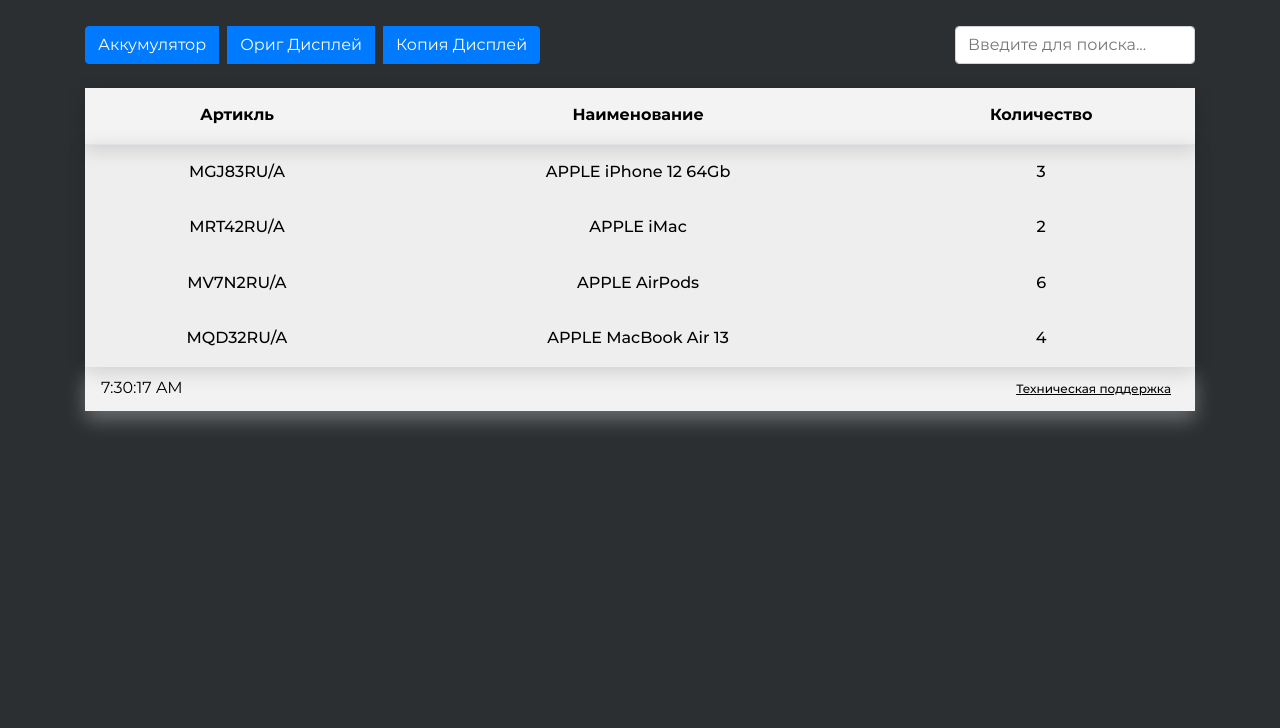
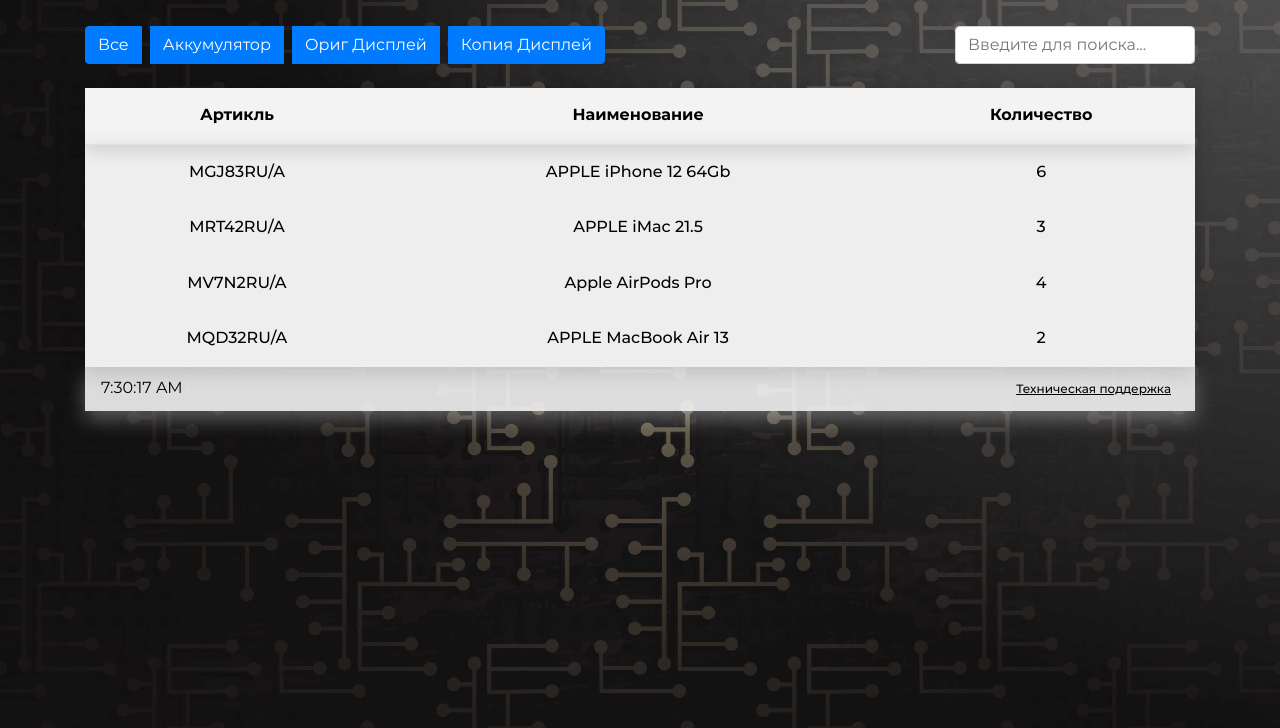
Before and after one commit to dogram99/GSRemSklad, a React app: page / in a window 1280 px wide. Shown: the part 72-800 px from the top of the page. Built offline with nearby package versions, Linux system fonts and the light colour scheme.

Commit message:
Добавил функционал: - Настроил поиск - Настроил фильтры - Добавил background-image - Подрефакторил немного стили и код

```diff
--- a/public/index.html
+++ b/public/index.html
@@ -11,7 +11,7 @@
     <link rel="stylesheet" href="css/normalize.min.css">
     <link rel="stylesheet" href="css/custom-fonts.css">
 </head>
-<body>
+<body style="background-image:url(img/black-bg_optimized.jpg);">
 <div id="root"></div>
 </body>
 </html>
--- a/src/components/app/app.css
+++ b/src/components/app/app.css
@@ -1,6 +1,12 @@
+html, body,
 #root,
 #inner-app {
     min-height: 100vh;
+    box-sizing: border-box;
+}
+
+#inner-app {
+    transition: all .3s ease-in-out;
 }
 
 body {
@@ -11,17 +17,18 @@
     font-size: 16px;
     line-height: 1.6;
     font-weight: 400;
-    color: #fff;
 
-    /*background-color: #000;*/
-    background-repeat: repeat;
-    background-size: auto;
+    background-color: #000;
+    background-repeat: no-repeat;
+    background-size: cover;
+    background-position: center center;
 
     overflow-x: hidden !important;
 }
 
 a {
     color: #ffffff;
+    transition: all .2s ease-in-out;
 }
 
 img {
@@ -29,6 +36,18 @@
     height: auto;
     vertical-align: bottom;
 }
+
+
+.light-color-theme {
+    color: #000;
+    /*background-color: #2b2f32;*/
+}
+
+.dark-color-theme {
+    color: #fff;
+    /*background-color: #171615;*/
+}
+
 
 .relative {
     position: relative;
@@ -50,17 +69,6 @@
     background-color: rgba(0, 0, 0, .4);
 }
 
-.dark-color-theme {
-    background-color: #171615;
-}
-
-.light-color-theme {
-    background-color: #2b2f32;
-}
-
-#inner-app {
-    transition: all .3s ease-in-out;
-}
 
 .btn {
     display: inline-block;
@@ -105,13 +113,13 @@
     cursor: pointer;
 }
 
-@media(max-width: 992px) {
+@media (max-width: 992px) {
     .btn {
         font-size: .9rem;
     }
 }
 
-@media(max-width: 767px) {
+@media (max-width: 767px) {
     .btn {
         font-size: .6rem;
     }
--- a/src/components/app/app.js
+++ b/src/components/app/app.js
@@ -13,6 +13,14 @@
     state = {
         hasError: false,
         light: false,
+        items: [
+            {id: 1, label: 'APPLE iPhone 12 64Gb', article: 'MGJ83RU/A', category: 'battery', quantity: 6},
+            {id: 2, label: 'APPLE iMac 21.5', article: 'MRT42RU/A', category: 'original_display', quantity: 3},
+            {id: 3, label: 'Apple AirPods Pro', article: 'MV7N2RU/A', category: 'copy_display', quantity: 4},
+            {id: 4, label: 'APPLE MacBook Air 13', article: 'MQD32RU/A', category: 'battery', quantity: 2}
+        ],
+        filter: 'all',
+        search: ''
     }
 
     updateLightStatus = (status) => {
@@ -24,11 +32,41 @@
         )
     }
 
+    onFilterChange = (filter) => {
+        this.setState({filter});
+    };
+
+    onSearchChange = (search) => {
+        this.setState({search});
+    };
+
+    filterItems(items, filter) {
+        if (filter === 'all') {
+            return items;
+        } else if (filter === 'battery') {
+            return items.filter((item) => (item.category === 'battery'));
+        } else if (filter === 'original_display') {
+            return items.filter((item) => item.category === 'original_display');
+        } else if (filter === 'copy_display') {
+            return items.filter((item) => item.category === 'copy_display');
+        }
+    }
+
+    searchItems(items, search) {
+        if (search.length === 0) {
+            return items;
+        }
+
+        return items.filter((item) => {
+            return item.label.toLowerCase().indexOf(search.toLowerCase()) > -1;
+        });
+    }
+
     render() {
-        const {light} = this.state;
+        const {light, filter, items, search} = this.state;
+        const visibleItems = this.searchItems(this.filterItems(items, filter), search);
 
         let classNames = 'light-color-theme';
-
         if (light) {
             classNames = 'dark-color-theme';
         }
@@ -42,17 +80,20 @@
                         <div className="container">
                             <div className="row mt-3 mb-4">
                                 <div className="col-12 pb-4 pb-md-0 col-md-8">
-                                    <ItemStatusFilter/>
+                                    <ItemStatusFilter
+                                        filter={filter}
+                                        onFilterChange={this.onFilterChange}/>
                                 </div>
                                 <div className="col-12 col-md-4">
                                     <div className="search-panel">
-                                        <SearchPanel/>
+                                        <SearchPanel
+                                            onSearchChange={this.onSearchChange}/>
                                     </div>
                                 </div>
                             </div>
                             <div className="row">
                                 <div className="col-12">
-                                    <Table/>
+                                    <Table items={visibleItems}/>
                                 </div>
                             </div>
                         </div>
--- a/src/components/footer/footer.css
+++ b/src/components/footer/footer.css
@@ -1,6 +1,6 @@
 .light-color-theme .page-footer__bottom {
     color: #000000;
-    background-color: #f2f2f2;
+    background-color: rgba(242, 242, 242, .9);
     box-shadow: 0 9px 19px rgba(255, 255, 255, .3)
 }
 
@@ -9,7 +9,7 @@
 }
 
 .dark-color-theme .page-footer__bottom {
-    background-color: rgba(255, 255, 255, 0.1);
+    background-color: rgba(0, 0, 0, 0.9);
     box-shadow: 0 9px 19px rgba(255, 255, 255, .15)
 }
 
--- a/src/components/item-status-filter/item-status-filter.js
+++ b/src/components/item-status-filter/item-status-filter.js
@@ -1,22 +1,23 @@
 import React from 'react';
 
 const filterButtons = [
-    {name: 'all', label: 'Аккумулятор'},
-    {name: 'active', label: 'Ориг Дисплей'},
-    {name: 'done', label: 'Копия Дисплей'}
+    {name: 'all', label: 'Все'},
+    {name: 'battery', label: 'Аккумулятор'},
+    {name: 'original_display', label: 'Ориг Дисплей'},
+    {name: 'copy_display', label: 'Копия Дисплей'}
 ];
 
 const ItemStatusFilter = ({filter, onFilterChange = () => {}}) => {
 
     const buttons = filterButtons.map(({name, label}) => {
         const isActive = name === filter;
-        const classNames = 'btn ' + (isActive ? 'btn-info' : 'btn-outline-secondary');
+        const classNames = 'btn btn-primary mr-2 ' + (isActive ? 'btn-info' : 'btn-outline-secondary');
 
         return (
             <button key={name}
                     type="button"
                     onClick={() => onFilterChange(name)}
-                    className={classNames} className="btn btn-primary mr-2">{label}</button>
+                    className={classNames}>{label}</button>
         );
     });
 
--- /dev/null
+++ b/src/components/table-item/index.js
@@ -0,0 +1,3 @@
+import TableItem from './table-item';
+
+export default TableItem;
--- /dev/null
+++ b/src/components/table-item/table-item.js
@@ -0,0 +1,14 @@
+import React from 'react';
+import './table-item.css';
+
+const TableItem = ({label, article, quantity}) => {
+    return (
+        <React.Fragment>
+            <td>{article}</td>
+            <td>{label}</td>
+            <td>{quantity}</td>
+        </React.Fragment>
+    );
+};
+
+export default TableItem;
--- a/src/components/table/table.js
+++ b/src/components/table/table.js
@@ -1,6 +1,7 @@
 import React, {Component} from 'react';
 import './table.css';
 import SwapiService from "../../services/swapi-service";
+import TableItem from "../table-item";
 
 export default class Table extends Component {
 
@@ -11,9 +12,19 @@
     }
 
     render() {
+        const {items} = this.props;
+
+        const elements = items.map((item) => {
+            const {id, ...itemProps} = item;
+            return (
+                <tr key={id}>
+                    <TableItem{...itemProps}/>
+                </tr>
+            );
+        });
+
         return (
-            // style={{backgroundImage: `url(${HeroBg})`}}
-            <table className="table table-dark" id="main-table">
+            <table className="table" id="main-table">
                 <thead>
                 <tr>
                     <th>Артикль</th>
@@ -22,26 +33,7 @@
                 </tr>
                 </thead>
                 <tbody>
-                <tr>
-                    <td>MGJ83RU/A</td>
-                    <td>APPLE iPhone 12 64Gb</td>
-                    <td>3</td>
-                </tr>
-                <tr>
-                    <td>MRT42RU/A</td>
-                    <td>APPLE iMac</td>
-                    <td>2</td>
-                </tr>
-                <tr>
-                    <td>MV7N2RU/A</td>
-                    <td>APPLE AirPods</td>
-                    <td>6</td>
-                </tr>
-                <tr>
-                    <td>MQD32RU/A</td>
-                    <td>APPLE MacBook Air 13</td>
-                    <td>4</td>
-                </tr>
+                {elements}
                 </tbody>
             </table>
         )
--- a/src/services/swapi-service.js
+++ b/src/services/swapi-service.js
@@ -25,8 +25,8 @@
     _transformDetail = (detail) => {
         return {
             id: this._extractId(detail),
-            article: detail.name,
-            name: detail.name,
+            label: detail.label,
+            article: detail.article,
             quantity: detail.quantity,
         }
     }
```
Also changed, not shown: public/img/bg1_optimized.jpg (deleted), public/img/black-bg_optimized.jpg (added), public/img/favicon.ico, public/img/logo-full-black.svg (deleted), src/components/table-item/table-item.css (added), 1 other file.
